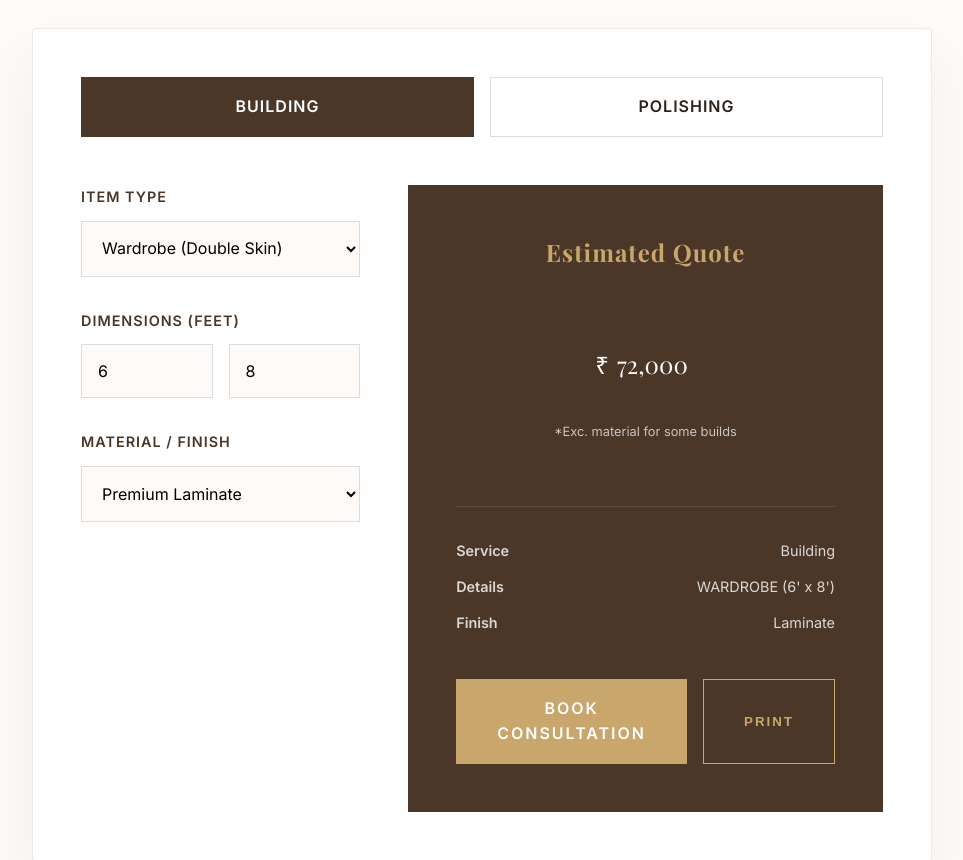
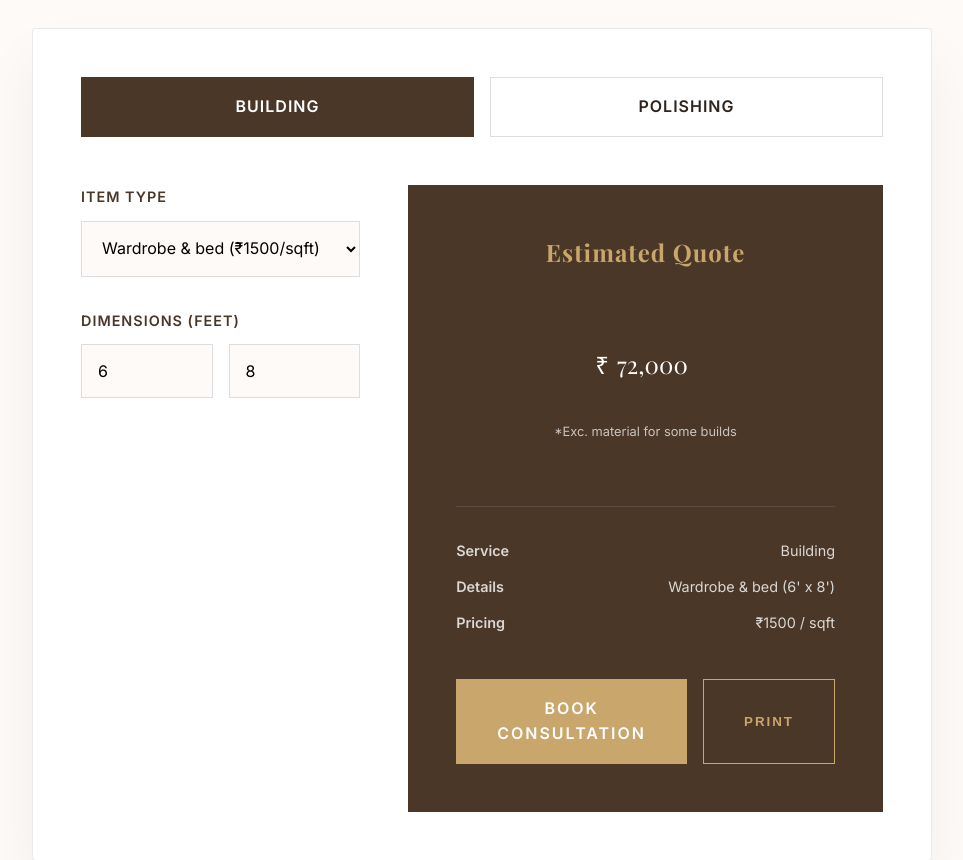
Before and after one commit to bakamurkhyash/SharmaFurnitures, a Flask app: page /calculator in a window 1280 px wide. Shown: the part 487-1347 px from the top of the page, without its empty margins (158-1121 px from the left). Run offline with Flask 3, Linux system fonts and the light colour scheme; some web fonts are replaced.

Commit message:
pricng update

```diff
--- a/static/css/calculator.css
+++ b/static/css/calculator.css
@@ -259,7 +259,7 @@
     }
 
     .result-panel::after {
-        content: "Contact: +91 (Arvind Sharma) | Dated: " counter(page);
+        content: "Contact: Arvind Sharma: +91 91469 76831 | Dated: " counter(page);
         display: block;
         margin-top: 4rem;
         font-size: 0.9rem;
--- a/templates/calculator.html
+++ b/templates/calculator.html
@@ -23,30 +23,35 @@
             <div id="buildingFields">
                 <div class="form-group">
                     <label for="itemType">Item Type</label>
-                    <select id="itemType" onchange="updateCalc()">
-                        <option value="wardrobe">Wardrobe (Double Skin)</option>
-                        <option value="bed_king">King Size Bed (with storage)</option>
-                        <option value="bed_queen">Queen Size Bed (with storage)</option>
-                        <option value="tv_unit">TV Unit (Paneling Style)</option>
-                        <option value="other_building">Other (Custom Area)</option>
+                    <select id="itemType" onchange="updateBuildingInputs()">
+                        <option value="wardrobe_bed">Wardrobe & bed (₹1500/sqft)</option>
+                        <option value="tv_unit">TV unit (₹1200/sqft)</option>
+                        <option value="partition">Partition (₹900/sqft)</option>
+                        <option value="designer_partition">Designer partition (₹1500/sqft)</option>
+                        <option value="loft">Loft (₹950/sqft)</option>
+                        <option value="wooden_door">Wooden Door (with) (₹4500/unit)</option>
+                        <option value="window_2_track">Window (2 tracks) (₹250/sqft)</option>
+                        <option value="window_3_track">Window (3 track) (₹290/sqft)</option>
+                        <option value="sofa_cum_bed">Sofa cum bed (₹1500/sqft)</option>
+                        <option value="sofa_frame">Sofa Frame (₹300/sqft)</option>
+                        <option value="ceiling">Ceiling (wooden) (₹800/sqft)</option>
+                        <option value="kitchen_trolley_basket">Kitchen trolley (basket) (₹3500/rft)</option>
+                        <option value="kitchen_trolley_tandem">Kitchen trolley (tandem) (₹6500/rft)</option>
+                        <option value="kitchen_wardrobe">Kitchen wardrobe (₹1200/sqft)</option>
+                        <option value="kitchen_granite_door">Kitchen granite wardrobe door (₹1050/sqft)</option>
+                        <option value="palmet">Palmet (₹550/sqft)</option>
+                        <option value="office_furniture">Office furniture (₹1500/sqft)</option>
+                        <option value="counter">Counter (₹1300/sqft)</option>
+                        <option value="teapoy">Teapoy (₹800/sqft)</option>
+                        <option value="door_fitting">Door fitting (₹850/unit)</option>
                     </select>
                 </div>
 
                 <div id="buildingDims" class="form-group">
-                    <label>Dimensions (Feet)</label>
-                    <div class="dim-input-group">
-                        <input type="number" id="buildLen" placeholder="Width" value="6" oninput="updateCalc()">
-                        <input type="number" id="buildHt" placeholder="Height" value="8" oninput="updateCalc()">
+                    <label id="dimsLabel">Dimensions / Quantity</label>
+                    <div id="dimsInputs" class="dim-input-group">
+                        <!-- Inputs injected by JS -->
                     </div>
-                </div>
-
-                <div class="form-group">
-                    <label for="finishType">Material / Finish</label>
-                    <select id="finishType" onchange="updateCalc()">
-                        <option value="laminate">Premium Laminate</option>
-                        <option value="veneer">Natural Wood Veneer</option>
-                        <option value="teak">Solid Teak Wood</option>
-                    </select>
                 </div>
             </div>
 
@@ -54,10 +59,22 @@
                 <div class="form-group">
                     <label for="polishItem">Type of Service</label>
                     <select id="polishItem" onchange="updateCalc()">
-                        <option value="melamine">Melamine Polish</option>
-                        <option value="pu">PU Polish (High Gloss/Matt)</option>
-                        <option value="deco">Deco Paint</option>
+                        <optgroup label="Wood polish..">
+                            <option value="hand_polish">Hand Polish (₹50/sqft)</option>
+                            <option value="melamine_polish">Malamine Polish (₹80/sqft)</option>
+                            <option value="pu_polish">PU Polish (₹120/sqft)</option>
+                            <option value="emporio_pu_polish">Emporio PU Polish (₹150/sqft)</option>
+                        </optgroup>
+                        <optgroup label="PU and DECO">
+                            <option value="epoxy_paint">Epoxy Paint (₹300/sqft)</option>
+                            <option value="pu_paints">PU Paints (₹350/sqft)</option>
+                            <option value="deco_paints">DECO Paints (₹380/sqft)</option>
+                        </optgroup>
                     </select>
+                    <small style="display:block; margin-top:0.5rem; color:var(--text-color); opacity:0.8;">
+                        Apply to: Green board, brown board, plywoods, Metal door, wardrobe, iron bed, iron pipe, Iron
+                        Gate, wood gate
+                    </small>
                 </div>
 
                 <div class="form-group">
@@ -82,11 +99,11 @@
                 </div>
                 <div class="summary-item">
                     <span>Details</span>
-                    <span id="summDetails">Wardrobe (6' x 8')</span>
+                    <span id="summDetails">Wardrobe & bed</span>
                 </div>
                 <div class="summary-item">
-                    <span>Finish</span>
-                    <span id="summFinish">Laminate</span>
+                    <span>Pricing</span>
+                    <span id="summFinish">1500 / sqft</span>
                 </div>
             </div>
 
@@ -105,18 +122,35 @@
 
     const rates = {
         building: {
-            wardrobe: { laminate: 1500, veneer: 2200, teak: 3000 },
-            tv_unit: { laminate: 1200, veneer: 1800, teak: 2500 },
-            other_building: { laminate: 1400, veneer: 2000, teak: 2800 },
-            fixed: {
-                bed_king: { laminate: 45000, veneer: 65000, teak: 85000 },
-                bed_queen: { laminate: 35000, veneer: 55000, teak: 75000 }
-            }
+            wardrobe_bed: { price: 1500, type: 'sqft', name: 'Wardrobe & bed' },
+            tv_unit: { price: 1200, type: 'sqft', name: 'TV unit' },
+            partition: { price: 900, type: 'sqft', name: 'Partition' },
+            designer_partition: { price: 1500, type: 'sqft', name: 'Designer partition' },
+            loft: { price: 950, type: 'sqft', name: 'Loft' },
+            wooden_door: { price: 4500, type: 'unit', name: 'Wooden Door (with)' },
+            window_2_track: { price: 250, type: 'sqft', name: 'Window (2 tracks) (regular material)' },
+            window_3_track: { price: 290, type: 'sqft', name: 'Window (3 track) (regular material)' },
+            sofa_cum_bed: { price: 1500, type: 'sqft', name: 'Sofa cum bed' },
+            sofa_frame: { price: 300, type: 'sqft', name: 'Sofa Frame' },
+            ceiling: { price: 800, type: 'sqft', name: 'Ceiling (wooden)' },
+            kitchen_trolley_basket: { price: 3500, type: 'rft', name: 'Kitchen trolley (basket)' },
+            kitchen_trolley_tandem: { price: 6500, type: 'rft', name: 'Kitchen trolley (tandem)' },
+            kitchen_wardrobe: { price: 1200, type: 'sqft', name: 'Kitchen wardrobe' },
+            kitchen_granite_door: { price: 1050, type: 'sqft', name: 'Kitchen granite wardrobe door' },
+            palmet: { price: 550, type: 'sqft', name: 'Palmet' },
+            office_furniture: { price: 1500, type: 'sqft', name: 'Office furniture' },
+            counter: { price: 1300, type: 'sqft', name: 'Counter' },
+            teapoy: { price: 800, type: 'sqft', name: 'Teapoy' },
+            door_fitting: { price: 850, type: 'unit', name: 'Door fitting' }
         },
         polishing: {
-            melamine: 120,
-            pu: 300,
-            deco: 250
+            hand_polish: { price: 50, name: 'Hand Polish' },
+            melamine_polish: { price: 80, name: 'Malamine Polish' },
+            pu_polish: { price: 120, name: 'PU Polish' },
+            emporio_pu_polish: { price: 150, name: 'Emporio PU Polish' },
+            epoxy_paint: { price: 300, name: 'Epoxy Paint' },
+            pu_paints: { price: 350, name: 'PU Paints' },
+            deco_paints: { price: 380, name: 'DECO Paints' }
         }
     };
 
@@ -127,6 +161,37 @@
 
         document.getElementById('buildingFields').style.display = service === 'building' ? 'block' : 'none';
         document.getElementById('polishingFields').style.display = service === 'polishing' ? 'block' : 'none';
+
+        if (service === 'building') {
+            updateBuildingInputs();
+        } else {
+            updateCalc();
+        }
+    }
+
+    function updateBuildingInputs() {
+        const item = document.getElementById('itemType').value;
+        const config = rates.building[item];
+        const dimsInputs = document.getElementById('dimsInputs');
+        const dimsLabel = document.getElementById('dimsLabel');
+
+        if (config.type === 'sqft') {
+            dimsLabel.innerText = "Dimensions (Feet)";
+            dimsInputs.innerHTML = `
+                <input type="number" id="buildLen" placeholder="Width" value="6" oninput="updateCalc()">
+                <input type="number" id="buildHt" placeholder="Height" value="8" oninput="updateCalc()">
+            `;
+        } else if (config.type === 'rft') {
+            dimsLabel.innerText = "Running Feet (Length)";
+            dimsInputs.innerHTML = `
+                <input type="number" id="buildLen" placeholder="Length" value="10" oninput="updateCalc()">
+            `;
+        } else if (config.type === 'unit') {
+            dimsLabel.innerText = "Quantity (Units)";
+            dimsInputs.innerHTML = `
+                <input type="number" id="buildQty" placeholder="Quantity" value="1" oninput="updateCalc()">
+            `;
+        }
 
         updateCalc();
     }
@@ -140,38 +205,41 @@
 
         if (currentService === 'building') {
             const item = document.getElementById('itemType').value;
-            const finish = document.getElementById('finishType').value;
+            const config = rates.building[item];
+
             summService.innerText = "Building";
-            summFinish.innerText = finish.charAt(0).toUpperCase() + finish.slice(1);
+            summFinish.innerText = `₹${config.price} / ${config.type}`;
 
-            if (rates.building.fixed[item]) {
-                total = rates.building.fixed[item][finish];
-                document.getElementById('buildingDims').style.opacity = '0.3';
-                document.getElementById('buildingDims').style.pointerEvents = 'none';
-                summDetails.innerText = item.split('_').join(' ').toUpperCase();
-            } else {
-                document.getElementById('buildingDims').style.opacity = '1';
-                document.getElementById('buildingDims').style.pointerEvents = 'auto';
+            if (config.type === 'sqft') {
                 const len = parseFloat(document.getElementById('buildLen').value) || 0;
                 const ht = parseFloat(document.getElementById('buildHt').value) || 0;
                 const area = len * ht;
-                total = area * (rates.building[item][finish] || rates.building.other_building[finish]);
-                summDetails.innerText = `${item.toUpperCase()} (${len}' x ${ht}')`;
+                total = area * config.price;
+                summDetails.innerText = `${config.name} (${len}' x ${ht}')`;
+            } else if (config.type === 'rft') {
+                const len = parseFloat(document.getElementById('buildLen').value) || 0;
+                total = len * config.price;
+                summDetails.innerText = `${config.name} (${len} ft)`;
+            } else if (config.type === 'unit') {
+                const qty = parseFloat(document.getElementById('buildQty').value) || 0;
+                total = qty * config.price;
+                summDetails.innerText = `${config.name} (${qty} units)`;
             }
         } else {
             const type = document.getElementById('polishItem').value;
+            const config = rates.polishing[type];
             const area = parseFloat(document.getElementById('polishArea').value) || 0;
-            total = area * rates.polishing[type];
+            total = area * config.price;
 
             summService.innerText = "Polishing";
             summDetails.innerText = `Area: ${area} Sq. Ft.`;
-            summFinish.innerText = type.toUpperCase();
+            summFinish.innerText = `₹${config.price} / sqft (${config.name})`;
         }
 
         finalPriceDisp.innerText = total.toLocaleString('en-IN');
     }
 
     // Initialize
-    updateCalc();
+    updateBuildingInputs();
 </script>
 {% endblock %}
```
